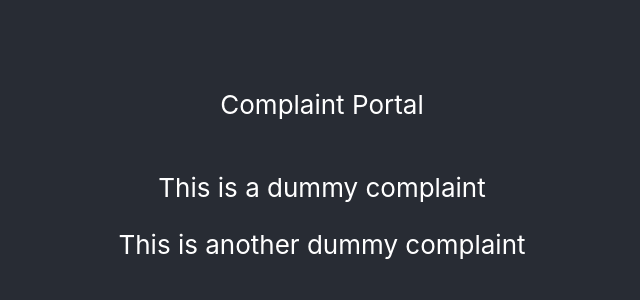
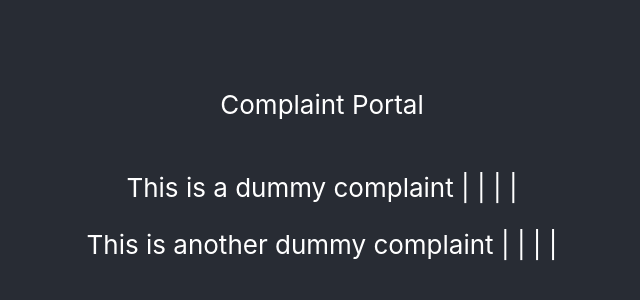
Before and after one commit to strview/classroom-front-end, a React (Create React App) app: page / in a window 1280 px wide. Shown: the part 226-526 px from the top of the page, without its empty margins (318-958 px from the left). Built offline with nearby package versions, Linux system fonts and the light colour scheme; no server answers.

Commit message:
ethan's changes

```diff
--- a/src/App.js
+++ b/src/App.js
@@ -39,7 +39,7 @@ function App() {
         <div>
           {complaints.map((complaint) => (
             <div key={complaint.id}>
-              <p>{complaint.message}</p>
+              <p>{complaint.message} | {complaint.submitter} | {complaint.source} | {complaint.type} | {complaint.created_at}</p>
             </div>
           ))}
         </div>
```
